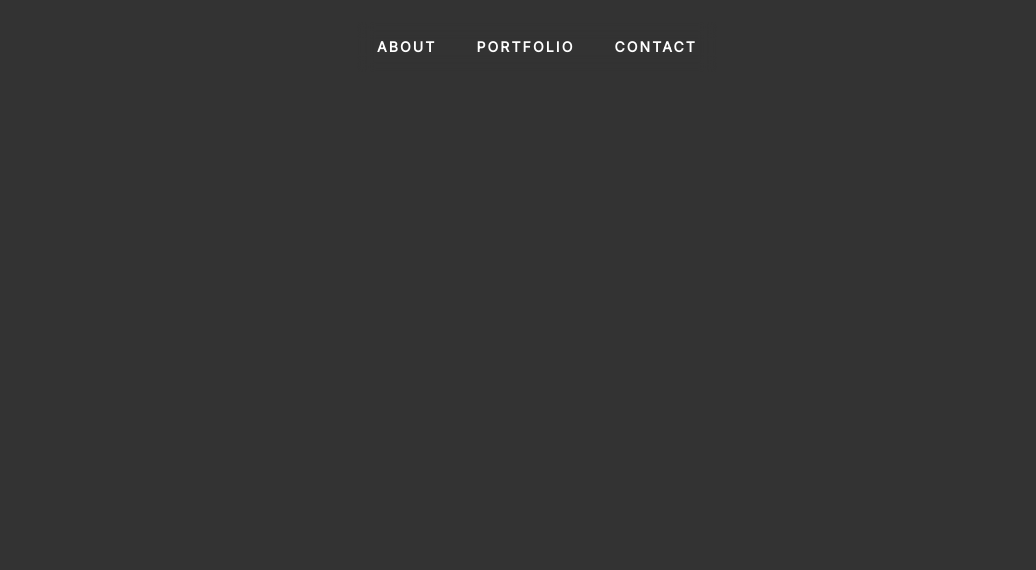
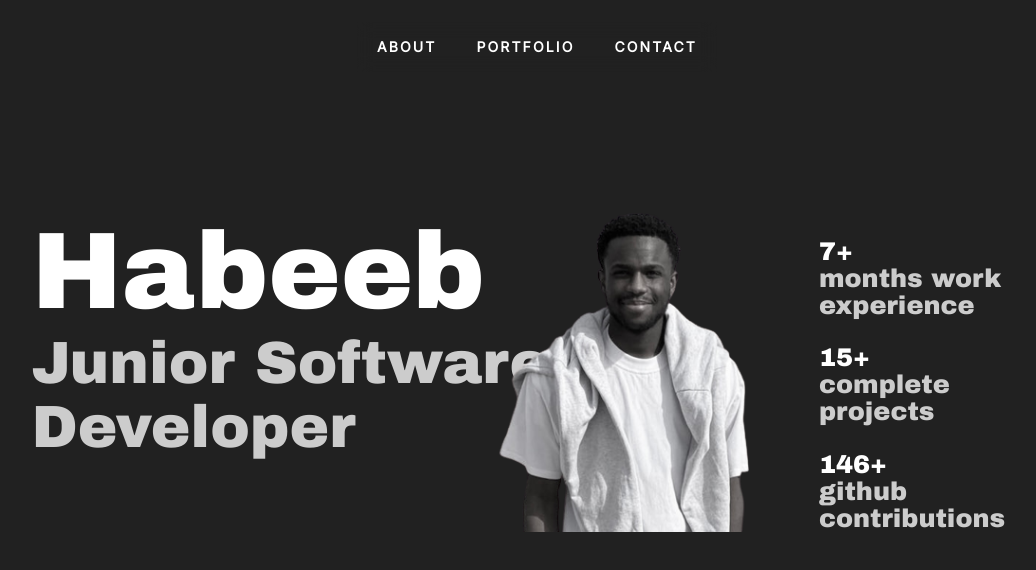
Before and after one commit to HabeebAlao/HabeebAlao.github.io, a plain HTML site: page index.html in a window 1280 px wide. Shown: the whole page, without its empty margins (103-1139 px from the left). Drawn offline with Linux system fonts and the light colour scheme.

Commit message:
added main content for landing section

```diff
--- a/CSS/style.css
+++ b/CSS/style.css
@@ -1,13 +1,15 @@
 html {
-  font-family: 'Archivo Black';font-size: 22px;
-  background: #333333;
+  font-family: 'Archivo Black';
+  font-size: 22px;
+  line-height: normal;
+  background: #212121;
+  color: #FFFFFF;
 }
 
 body {
   align-items: center;
   height: 100vh;
 }
-
 
 li {
   display: table-cell;
@@ -56,3 +58,54 @@ a:after {
   transition: width 0.3s ease 0s, left 0.3s ease 0s;
   width: 0;
 }
+
+.landing-section {
+  display: flex;
+  margin: 10% 10% 0 10%
+}
+.landing-section-text{
+  display: flex;
+  flex-direction: column;
+  width: 58%;
+}
+.landing-section-text{
+  font-family: 'Archivo Black';
+  color: #FFFFFF;
+}
+
+#landing-name{
+  margin: 0;
+  font-size: 8.5vw;
+}
+
+#landing-info {
+  margin: 0;
+  font-size: 4.65vw;
+  color: #CCCCCC
+}
+
+.landing-img-holder{
+  position: relative;
+  display: flex;
+  width: 30%;
+}
+.landing-img-holder img{
+  position: relative;
+  transform: translateX(-4.4vw);
+  max-height: 25vw;
+
+}
+
+.landing-stats {
+  align-items: center;
+  width: 25%;
+}
+
+.landing-stats p{
+  font-size: 2.0vw;
+}
+
+.landing-stats span{
+  font-size: 2.0vw;
+  color: #CCCCCC;
+}
--- a/index.html
+++ b/index.html
@@ -24,6 +24,30 @@
     </div>
   </header>
   <main>
+    <div class="landing-section">
+      <div class="landing-section-text">
+        <p id="landing-name">
+          Habeeb
+        </p>
+        <p id="landing-info">
+          Junior Software<br>Developer
+        </p>
+      </div>
+      <div class="landing-img-holder">
+        <img src="./images/pictureOfMe.png" alt="picture of me">
+      </div>
+      <div class="landing-stats">
+        <p>7+<br>
+          <span>months work experience</span>
+        </p>
+        <p>15+<br>
+          <span>complete projects</span>
+        </p>
+        <p>146+<br>
+          <span>github contributions</span>
+        </p>
+      </div>
+    </div>
 
   </main>
   <footer>
```
Also changed, not shown: images/pictureOfMe.png (added), 1 other file.
